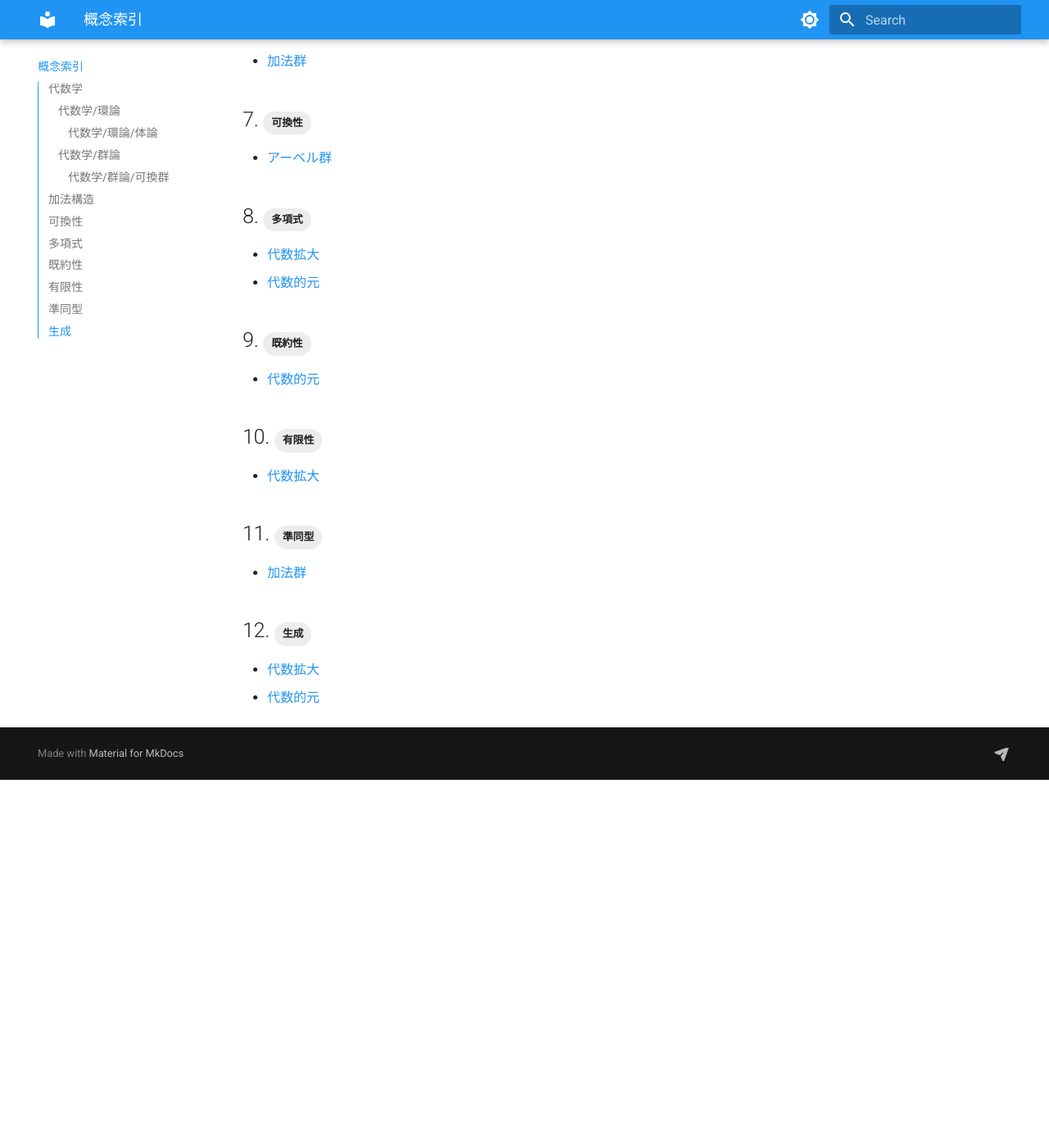
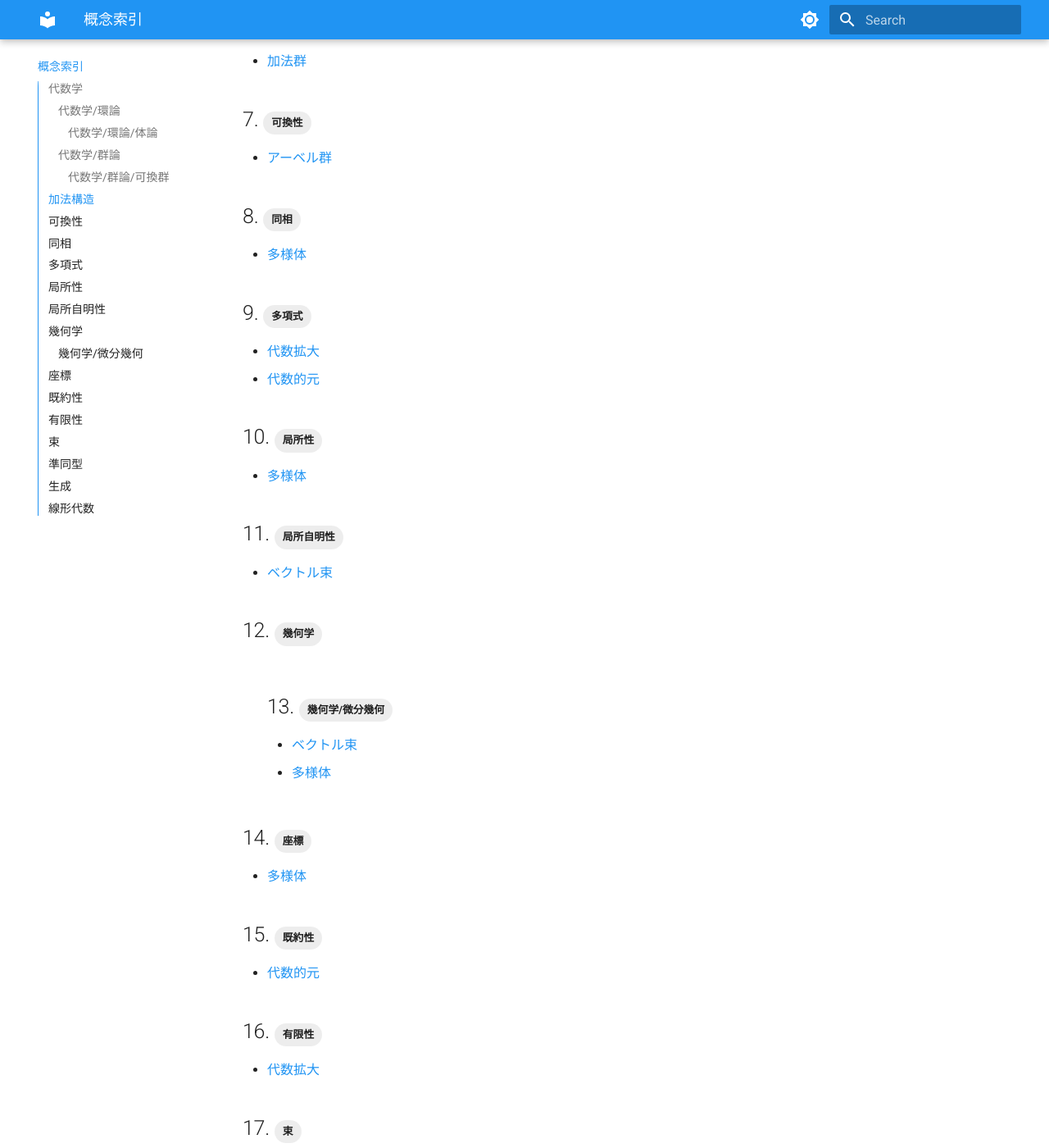
Before and after one commit to skrtk98/deepmath, an MkDocs documentation site: the page built from docs/tags.md, in a window 1280 px wide and 1400 px high, scrolled down 922 px. Shown: the whole window at 82% size. Built offline with MkDocs 1.6.1 and Material for MkDocs 9.7.7, drawn with Linux system fonts in a browser that asks for light colours; before the commit the page ends 1873 px from its top, so only the background shows below that.

Commit message:
Migrate phase 5 manifold foundations

```diff
--- /dev/null
+++ b/docs/wiki/manifold.md
@@ -0,0 +1,21 @@
+---
+tags:
+  - 幾何学/微分幾何
+  - 局所性
+  - 同相
+  - 座標
+---
+
+# 多様体
+
+## 定義
+
+> [!definition] 位相多様体
+> 位相空間 $`M`$ が $`n`$ 次元位相多様体であるとは、$`M`$ が Hausdorff かつ第二可算であり、各点が $`\mathbb{R}^n`$ の開集合と同相な近傍を持つことである。
+
+> [!definition] 滑らか多様体
+> 滑らか多様体とは、座標変換が滑らかであるアトラスを備えた位相多様体である。
+
+## 例
+
+球面 $`S^n`$ とトーラス $`T^n`$ は滑らか多様体である。
--- /dev/null
+++ b/docs/wiki/vector_bundle.md
@@ -0,0 +1,20 @@
+---
+tags:
+  - 幾何学/微分幾何
+  - 局所自明性
+  - 線形代数
+  - 束
+---
+
+# ベクトル束
+
+## 定義
+
+> [!definition] ベクトル束
+> 位相空間 $`M`$ 上の階数 $`r`$ のベクトル束とは、連続写像 $`\pi\colon E\to M`$ であって、各繊維 $`E_x=\pi^{-1}(x)`$ が $`r`$ 次元ベクトル空間となり、各 $`x\in M`$ が、$`\pi^{-1}(U)`$ と $`U\times\mathbb{R}^r`$ の間の繊維ごとの線形同相を与える開近傍 $`U`$ を持つものである。
+
+この同相を局所自明化という。
+
+## 例
+
+滑らか多様体 $`M`$ の接束 $`TM`$ と余接束 $`T^*M`$ はベクトル束である。
```
Also changed, not shown: MIGRATION_PLAN.md (+1 -0 lines).
